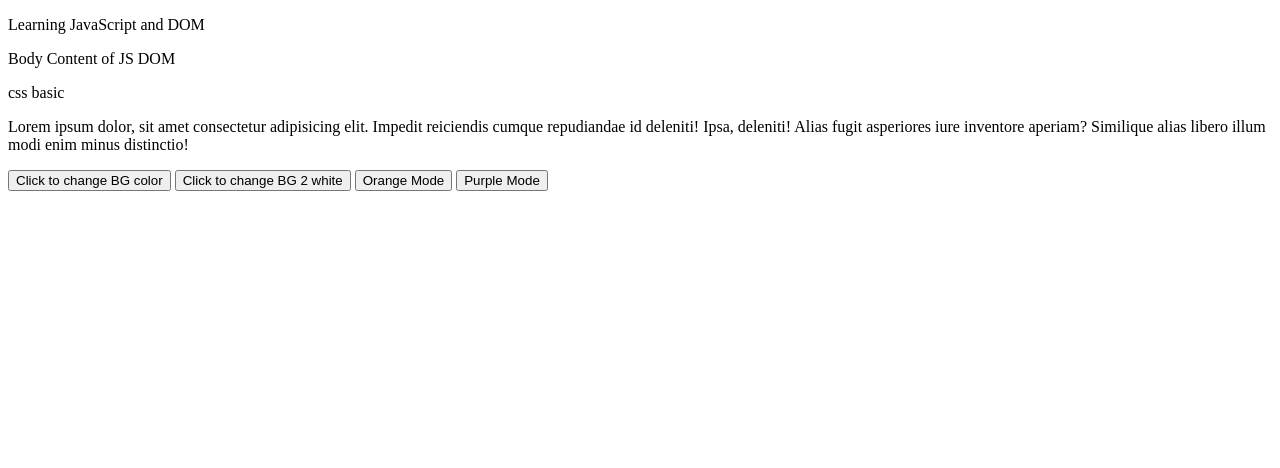
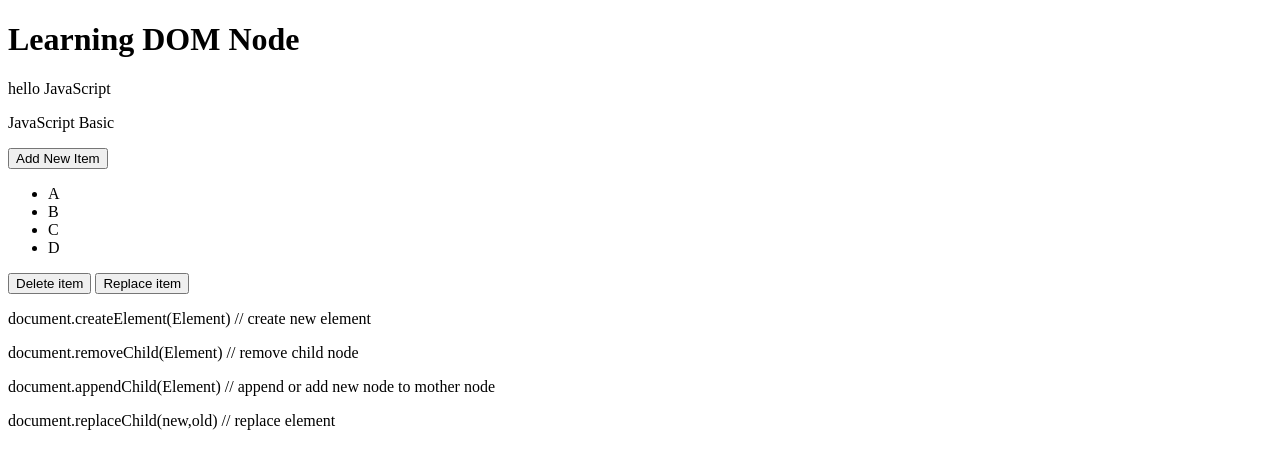
Before and after one commit to soudomsinh/JavaScript, a plain HTML site: page index.html in a window 1280 px wide. Drawn offline with Linux system fonts and the light colour scheme.

Commit message:
DOM Node

```diff
--- a/index.html
+++ b/index.html
@@ -4,26 +4,35 @@
     <meta charset="UTF-8">
     <meta http-equiv="X-UA-Compatible" content="IE=edge">
     <meta name="viewport" content="width=device-width, initial-scale=1.0">
-    <title>Document</title>
-    <link rel="stylesheet" href="style.css">
+    <title>DOM Node</title>
 </head>
-<body class="bgcolor" id = "bgwhite">
-    <p id="title">Learning JavaScript and DOM</p>
-    <p class="content">Body Content of JS DOM</p>
-    <p> css basic</p>
+<body>
+    <h1>Learning DOM Node</h1>
+    <p>hello JavaScript</p>
+    <p>JavaScript Basic </p>
 
-    <div class="box">
-        <p>Lorem ipsum dolor, sit amet consectetur adipisicing elit.
-            Impedit reiciendis cumque repudiandae id deleniti! Ipsa,
-            deleniti! Alias fugit asperiores iure inventore aperiam?
-            Similique alias libero illum modi enim minus distinctio!</p>
+    <ul id="menu">
+    </ul>
+
+    <button onclick="addItem()">Add New Item</button>
+
+    <ul id="foo">
+        <li id="item-1">A</li>
+        <li id="item-2">B</li>
+        <li id="item-3">C</li>
+        <li id="item-4">D</li>
+
+    </ul>
+    <button onclick="deleteItem()">Delete item</button>
+    <button onclick="replaceItem()">Replace item</button>
+
+
+    <div>
+        <p> document.createElement(Element) // create new element </p>
+        <p>document.removeChild(Element) // remove child node</p>
+        <p>document.appendChild(Element) // append or add new node to mother node</p>
+        <p>document.replaceChild(new,old) // replace element</p>
     </div>
-
-    <button onclick="displayText()">Click to change BG color</button>
-    <button onclick="newBGcolor()">Click to change BG 2 white</button>
-    <button onclick="orangeMode()">Orange Mode</button>
-    <button onclick="purpleMode()">Purple Mode</button>
-
 
     <script src="index.js"></script>
 </body>
--- a/index.js
+++ b/index.js
@@ -1,32 +1,37 @@
-const bodyBG = document.querySelector('.bgcolor');
-const title_Element = document.getElementById('title'); // refer by id attribute
-const content_Element = document.querySelector('.content'); // refer by class attribute
-const All_Element = document.querySelectorAll('p');
-const box = document.querySelector('.box');
+// DOM Node
 
-function displayText() {
-    bodyBG.style.backgroundColor= "hsla(89, 43%, 51%, 0.3)"
-    title_Element.style.color = "red";
-    title_Element.style.backgroundColor="yellow"
-    title_Element.style.fontSize = "60px"
-    content_Element.setAttribute('class', 'newContent' )
+const textALL = document.querySelectorAll('p')
 
+console.log(textALL);
+console.log(textALL[0]);
+console.log(textALL[1]);
+console.log(textALL[2]);
+console.log(textALL[3].innerHTML);
+let message = textALL[4].innerHTML;
+console.log(message);
+
+
+let count = 1;
+
+function addItem() {
+    const menu = document.getElementById('menu');
+    const item = document.createElement('li');
+    item.innerText = 'My new item ' + (count ++)
+    menu.appendChild(item)
 }
 
+//////////
+const foo = document.getElementById('foo');
+const fooItem = document.getElementById('item-3');
+const itemB = document.getElementById('item-2') // item-2 = B and it get replaced with X
+const newItem = document.createElement('li')
+newItem.innerText = "X"
 
-function orangeMode() {
-    box.setAttribute('class', 'orange' )
 
+function deleteItem() {
+    foo.removeChild(fooItem);
 }
 
-
-function purpleMode() {
-    box.setAttribute('class', 'purple' )
-
+function replaceItem() {
+    foo.replaceChild(newItem, itemB)
 }
-
-
-
-function newBGcolor(){
-    bodyBG.style.backgroundColor="white"
-}
--- a/style.css
+++ /dev/null
@@ -1,14 +0,0 @@
-.newContent{
-    color: blue;
-    background-color:pink;
-}
-
-.orange{
-    background-color: orange;
-    color: black;
-}
-
-.purple{
-    background-color: purple;
-    color: white;
-}
```
